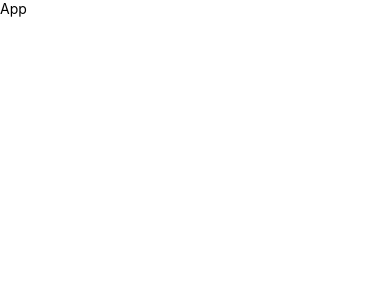
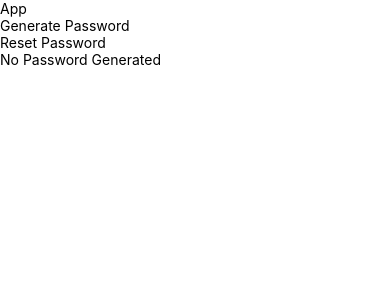
Before and after one commit to Shivang1611/Password_Generator_App, a React Native app: screen / in a window 390 px wide. Shown: the top 300 px of the page. Built offline with nearby package versions, Linux system fonts and the light colour scheme.

Commit message:
password generate

```diff
--- a/App.tsx
+++ b/App.tsx
@@ -1,4 +1,4 @@
-import { StyleSheet, Text, View } from 'react-native'
+import { StyleSheet, Text, View,TouchableOpacity } from 'react-native'
 import React, { useState } from 'react'
 
 
@@ -24,14 +24,58 @@ export default function App() {
 
 
   const generatePasswordString =(passwordLength:number) => {
-    //
+    let charaterList='';
+
+    const upperCaseChars='ABCDEFGHIJKLMNOPQRSTUVWXYZ'
+    const lowerCaseChars='abcdefghijklmnopqrstuvwxyz'
+    const numberChars='0123456789'
+    const symbolChars='!@#$%^&*()_+';
+    if (lowercase)
+    {
+      charaterList += lowerCaseChars
+    }
+    if (uppercase)
+    {
+      charaterList += upperCaseChars
+    }
+
+
+    if (numbers)
+    {
+      charaterList += numberChars
+    }
+    if (symbols)
+    {
+      charaterList += symbolChars
+    }
+
+    const passwordResult=createPassword(charaterList,passwordLength)
+    setpassword(passwordResult)
+    setIsPasswordGenerated(true)
+
+
+
+
   }
   const createPassword = (characters:string,
     passwordLength:number) => {
-    //
+      let result=''
+      for (let i=0;i<passwordLength;i++)
+      {
+        const charaterIndex=Math.round(Math.random() * characters.length)
+
+        result += characters.charAt(charaterIndex)
+      }
+      return result
+
   }
   const resetPassword = () => {
-    //
+    setIsPasswordGenerated(false)
+    setpassword('')
+    setLowercase(true)
+    setUppercase(false)
+    setNumbers(false)
+    setSymbols(false)
   }
 
 
@@ -39,7 +83,17 @@ export default function App() {
   return (
     <View>
       <Text>App</Text>
-    </View>
+      <TouchableOpacity onPress={() => generatePasswordString(8)}>
+        <Text>Generate Password</Text>
+      </TouchableOpacity>
+      <TouchableOpacity onPress={resetPassword}>
+        <Text>Reset Password</Text>
+      </TouchableOpacity>
+      <Text>{password}</Text>
+      <Text>
+        {ispasswordGenerated ? 'Password Generated' : 'No Password Generated'}
+      </Text>
+       </View>
   )
 }
 
```
